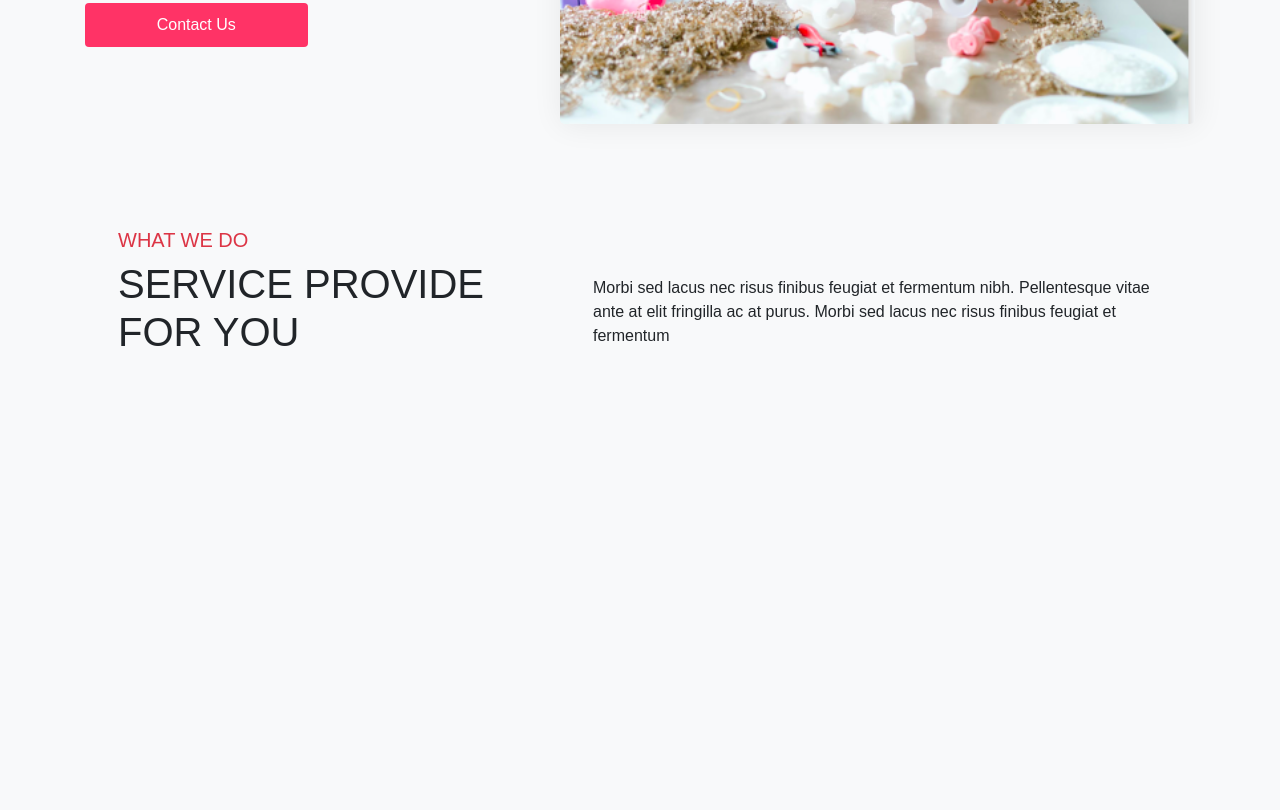
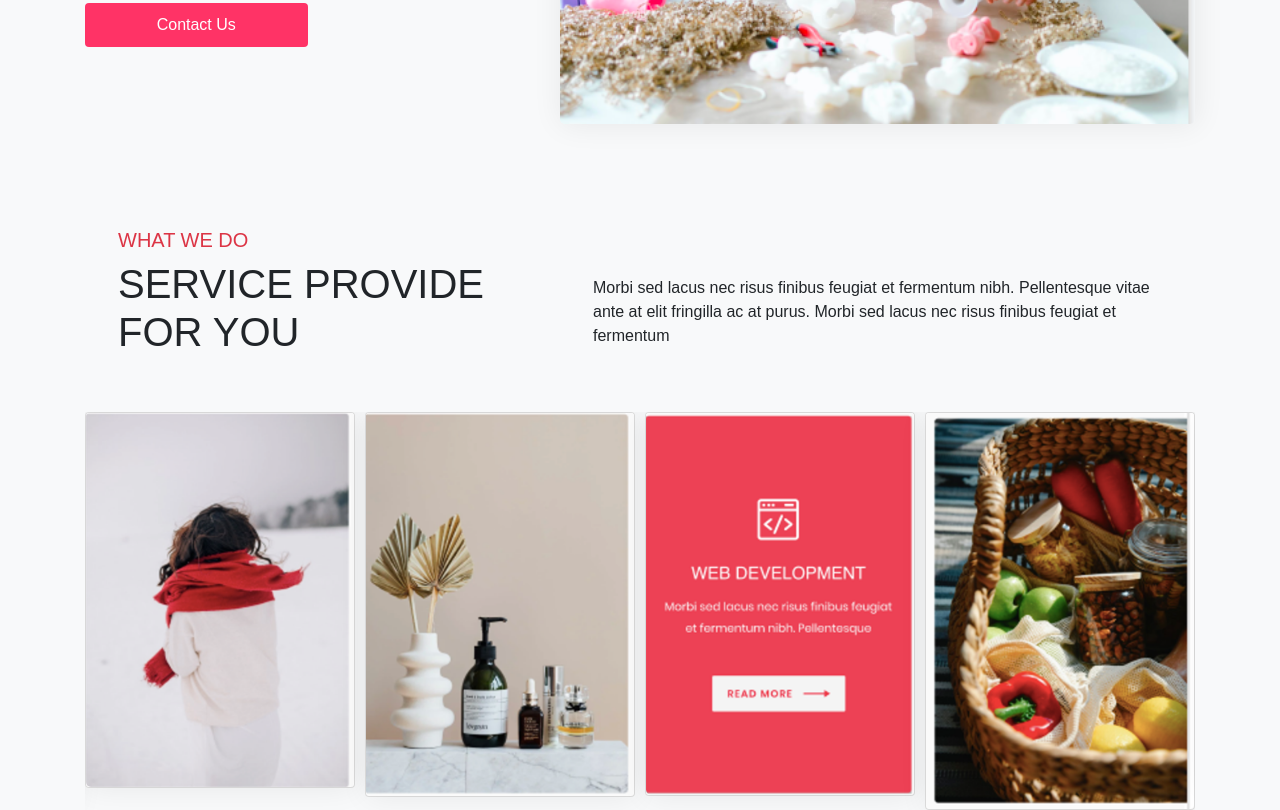
Before and after one commit to chinthampravalika/Digital_Marketing, a plain HTML site: page Html/index.html in a window 1280 px wide. Shown: the part 521-1331 px from the top of the page. Before the commit the page ends 933 px from the top, so only its background shows below. Drawn offline with nearby package versions, Linux system fonts and the light colour scheme.

Commit message:
modifications

```diff
--- a/Html/index.html
+++ b/Html/index.html
@@ -20,7 +20,7 @@
         <button class="btn btn-danger w-50" data-toggle="modal" data-target="#contactModal">Contact Us</button>
       </div>
       <div class="col-md-7 d-flex justify-content-center align-items-center mb-2">
-        <img src="/Digital_Marketing/images/img1.png" class="img-fluid w-100 animated-image mt-2" alt="Placeholder Image">
+        <img src="/images/img1.png" class="img-fluid w-100 animated-image mt-2" alt="Placeholder Image">
       </div>
     </div>
   </div>
@@ -83,22 +83,22 @@
       <div class="owl-carousel owl-theme">
           <div class="item">
               <div class="card">
-                  <img src="/Digital_Marketing/images/img2.png" class="card-img-top" alt="Service 1">
+                  <img src="/images/img2.png" class="card-img-top" alt="Service 1">
               </div>
           </div>
           <div class="item">
               <div class="card">
-                  <img src="/Digital_Marketing/images/img3.png" class="card-img-top" alt="Service 2">
+                  <img src="/images/img3.png" class="card-img-top" alt="Service 2">
               </div>
           </div>
           <div class="item">
               <div class="card">
-                  <img src="/Digital_Marketing/images/img4.png" class="card-img-top" alt="Service 3">
+                  <img src="/images/img4.png" class="card-img-top" alt="Service 3">
               </div>
           </div>
           <div class="item">
               <div class="card">
-                  <img src="/Digital_Marketing/images/img5.png" class="card-img-top" alt="Service 4">
+                  <img src="/images/img5.png" class="card-img-top" alt="Service 4">
               </div>
           </div>
       </div>
@@ -112,6 +112,28 @@
   <script src="https://code.jquery.com/jquery-3.5.1.slim.min.js"></script>
   <script src="https://stackpath.bootstrapcdn.com/bootstrap/4.5.2/js/bootstrap.min.js"></script>
   <script src="https://cdnjs.cloudflare.com/ajax/libs/OwlCarousel2/2.3.4/owl.carousel.min.js"></script>
+  <!-- JavaScript -->
+<script>
+  $(document).ready(function(){
+    $('.owl-carousel').owlCarousel({
+      loop: true,
+      margin: 10,
+      nav: true,
+      responsive: {
+        0: {
+          items: 1
+        },
+        600: {
+          items: 2
+        },
+        1000: {
+          items: 4  // Adjusted to display 4 items on screens wider than 1000px
+        }
+      }
+    });
+  });
+</script>
+
 
 </body>
 </html>
```
